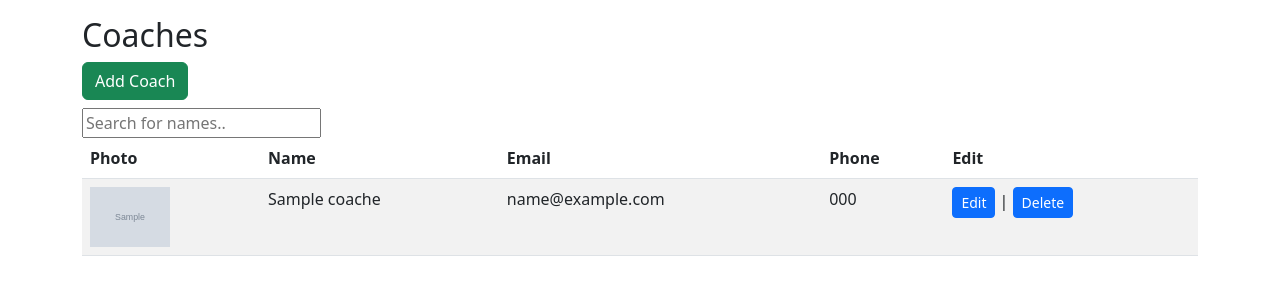
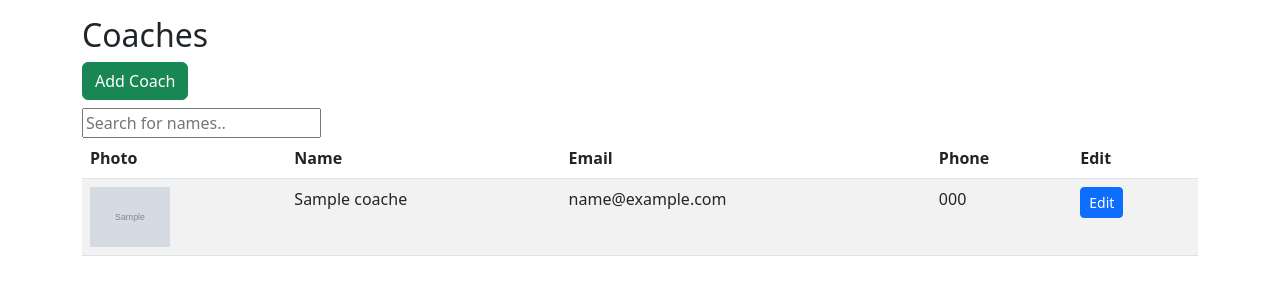
Before and after one commit to alexvazquez2000/baseball, a Flask app: page /coaches in a window 1280 px wide. Shown: the part 56-356 px from the top of the page. Run offline with Flask 3, Linux system fonts and the light colour scheme; tables that the repository leaves empty hold one stand-in row (values such as "Sample post"); grey boxes marked "Sample" are stand-in pictures.

Commit message:
Remove Delete coach feature

```diff
--- a/templates/coaches.html
+++ b/templates/coaches.html
@@ -22,8 +22,7 @@
       <td>{{ coach.email or "" }}</td>
       <td>{{ coach.phone or "" }}</td>
       <td>
-        <a href="{{ url_for('edit_coach', coach_id=coach.id) }}" class="btn btn-sm btn-primary">Edit</a> |
-        <a href="{{ url_for('edit_coach', coach_id=coach.id) }}" class="btn btn-sm btn-primary">Delete</a>
+        <a href="{{ url_for('edit_coach', coach_id=coach.id) }}" class="btn btn-sm btn-primary">Edit</a>
       </td>
     </tr>
     {% else %}
```
